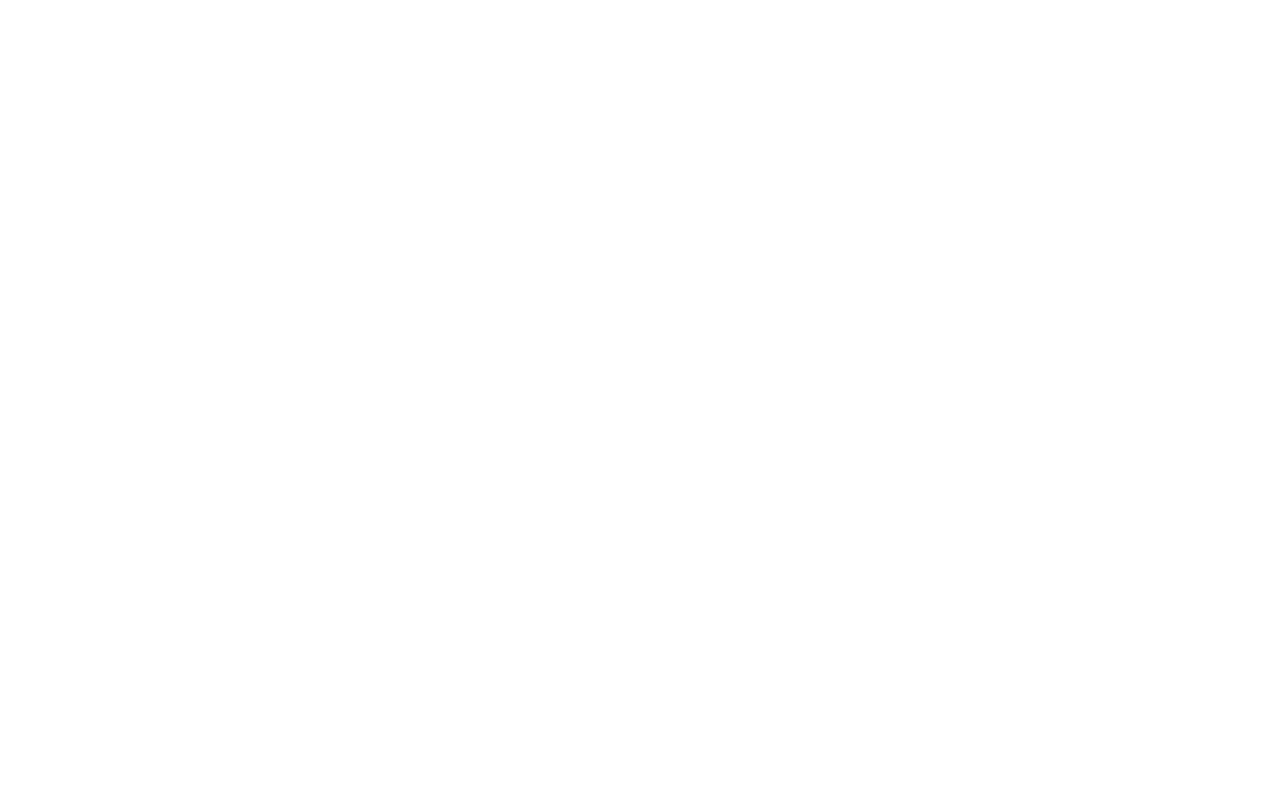
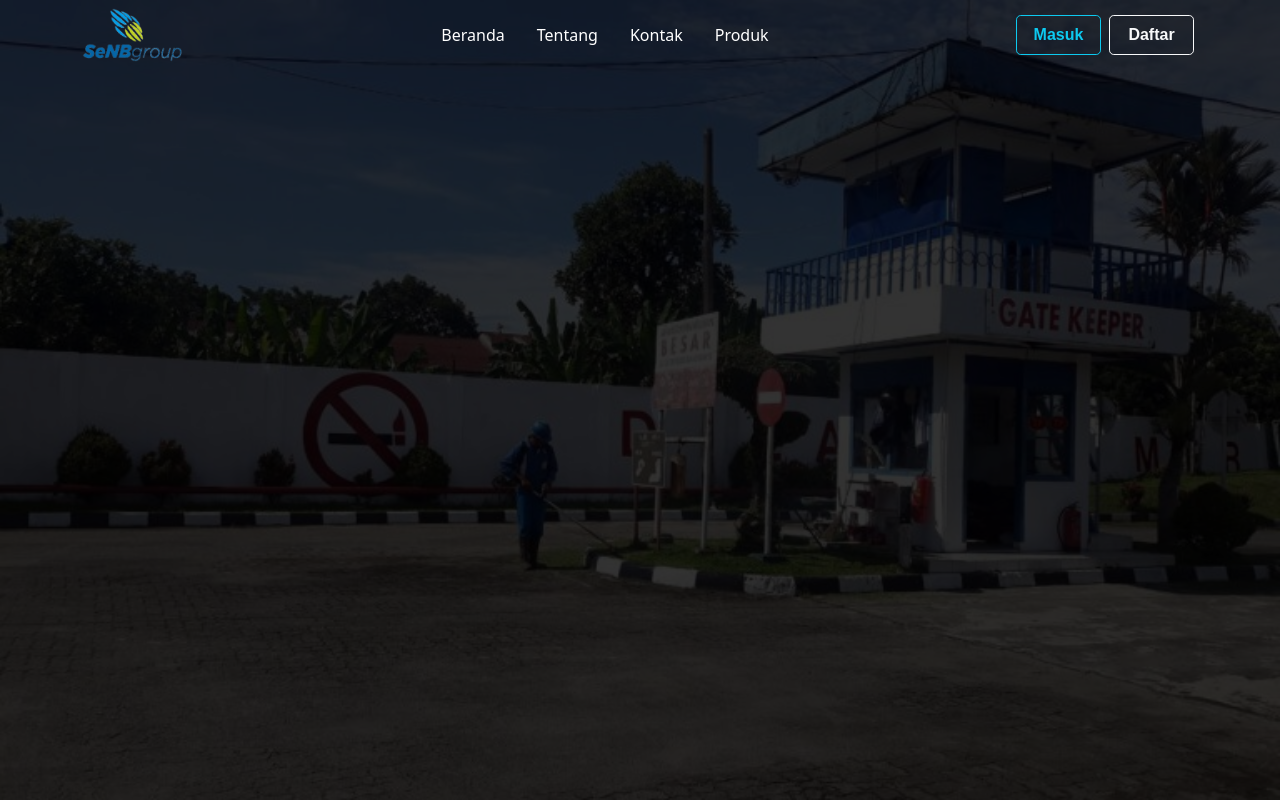
Before and after one commit to kvnallenn/smj, a React (Create React App) app: page /daftar in a window 1280 px wide. Built offline with nearby package versions, Linux system fonts and the light colour scheme.

Commit message:
tambah daftar page

```diff
--- a/src/App.js
+++ b/src/App.js
@@ -2,6 +2,7 @@
 import { BrowserRouter, Switch, Route} from 'react-router-dom';
 import { Login } from './components/LoginPage/Login';
 import { Home } from './components/Home';
+import { Daftar } from './components/DaftarPage/Daftar';
 
 function App() {
   return (
@@ -10,6 +11,7 @@
     <Switch>
     <Route component={Home} path="/" exact/>
     <Route component={Login} path="/masuk" />
+    <Route component={Daftar} path="/daftar" />
     </Switch>
     </BrowserRouter>
 
--- /dev/null
+++ b/src/components/DaftarPage/Daftar.js
@@ -0,0 +1,20 @@
+import React from 'react'
+import { DaftarForm } from './DaftarForm'
+import { NavbarBot } from '../Navbar/NavbarBot'
+import { NavbarTop } from '../Navbar/NavbarTop'
+
+export const Daftar = () => {
+  return (
+    <>
+    <section className="loginpage">
+        <NavbarTop/>
+            <div className='main-login'>
+
+                <DaftarForm/>
+
+            </div>
+            <NavbarBot/>
+        </section>
+    </>
+  )
+}
--- /dev/null
+++ b/src/components/DaftarPage/DaftarForm.js
@@ -0,0 +1,10 @@
+import React from 'react'
+
+export const DaftarForm = () => {
+  return (
+    <>
+
+
+    </>
+  )
+}
--- a/src/components/LoginPage/LoginForm.js
+++ b/src/components/LoginPage/LoginForm.js
@@ -20,7 +20,7 @@
                         <input type="checkbox" value="remember-me" /> Remember me
                     </label>
                 </div>
-                <button className="w-100 btn btn-lg btn-primary" type="submit">Sign up</button>
+                <button className="w-100 btn btn-lg btn-primary" type="submit">Sign in</button>
                 <hr className="my-4" />
                 <small className="text-muted">By clicking Sign up, you agree to the terms of use.</small>
             </form>
--- a/src/components/Navbar/NavbarButton.js
+++ b/src/components/Navbar/NavbarButton.js
@@ -7,7 +7,7 @@
         <div className="d-none d-lg-block navbar-nav">
             <Link to="/masuk"><button type="button" className="button-primary rounded-3 mx-1"
                 id="button-font"><span>Masuk</span></button></Link>
-            <Link to="/masuk"><button type="button" className="button-secondary rounded-3 mx-1"
+            <Link to="/daftar"><button type="button" className="button-secondary rounded-3 mx-1"
                 id="button-font"><span>Daftar</span></button></Link>
         </div>
 
```
